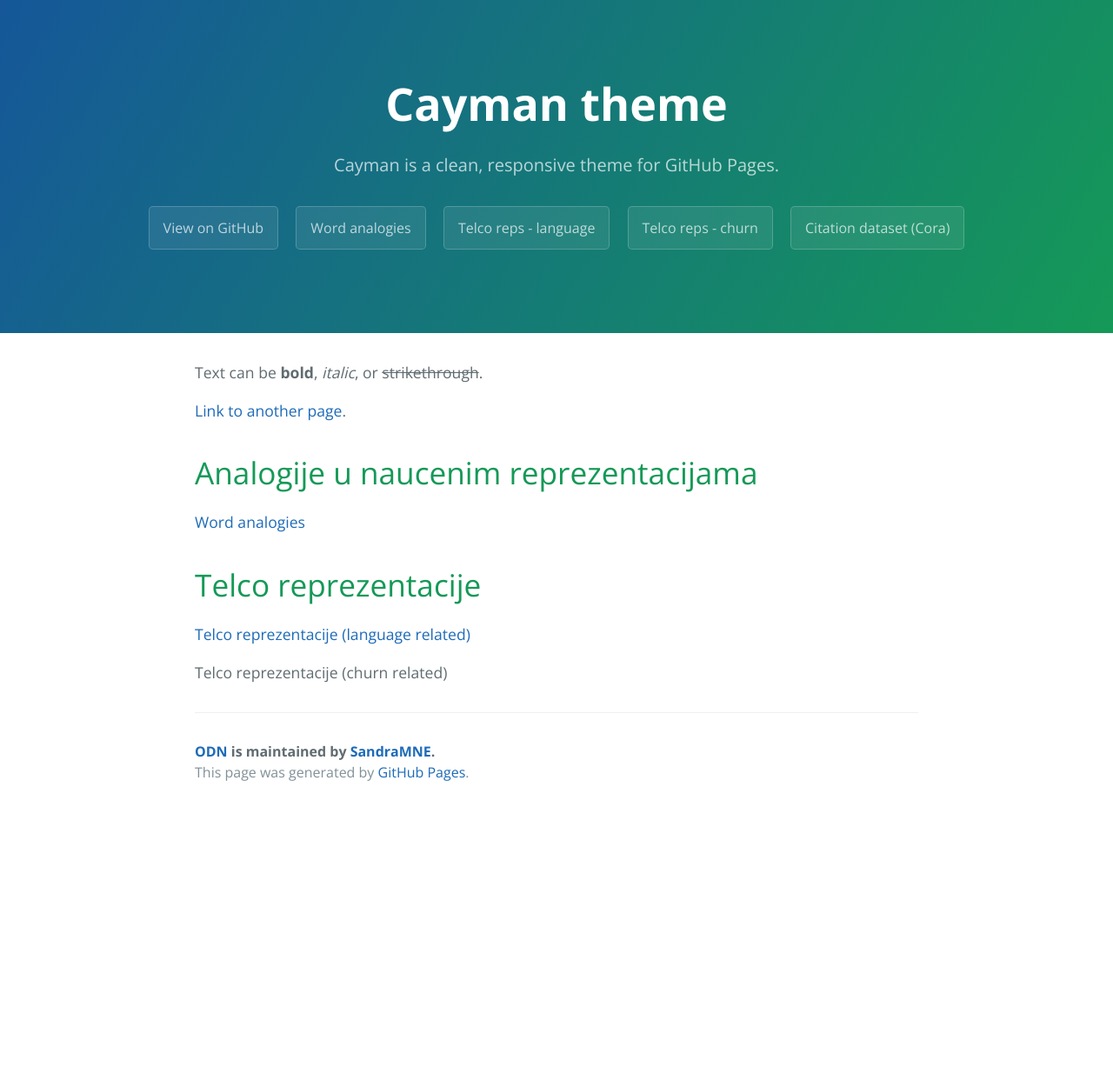
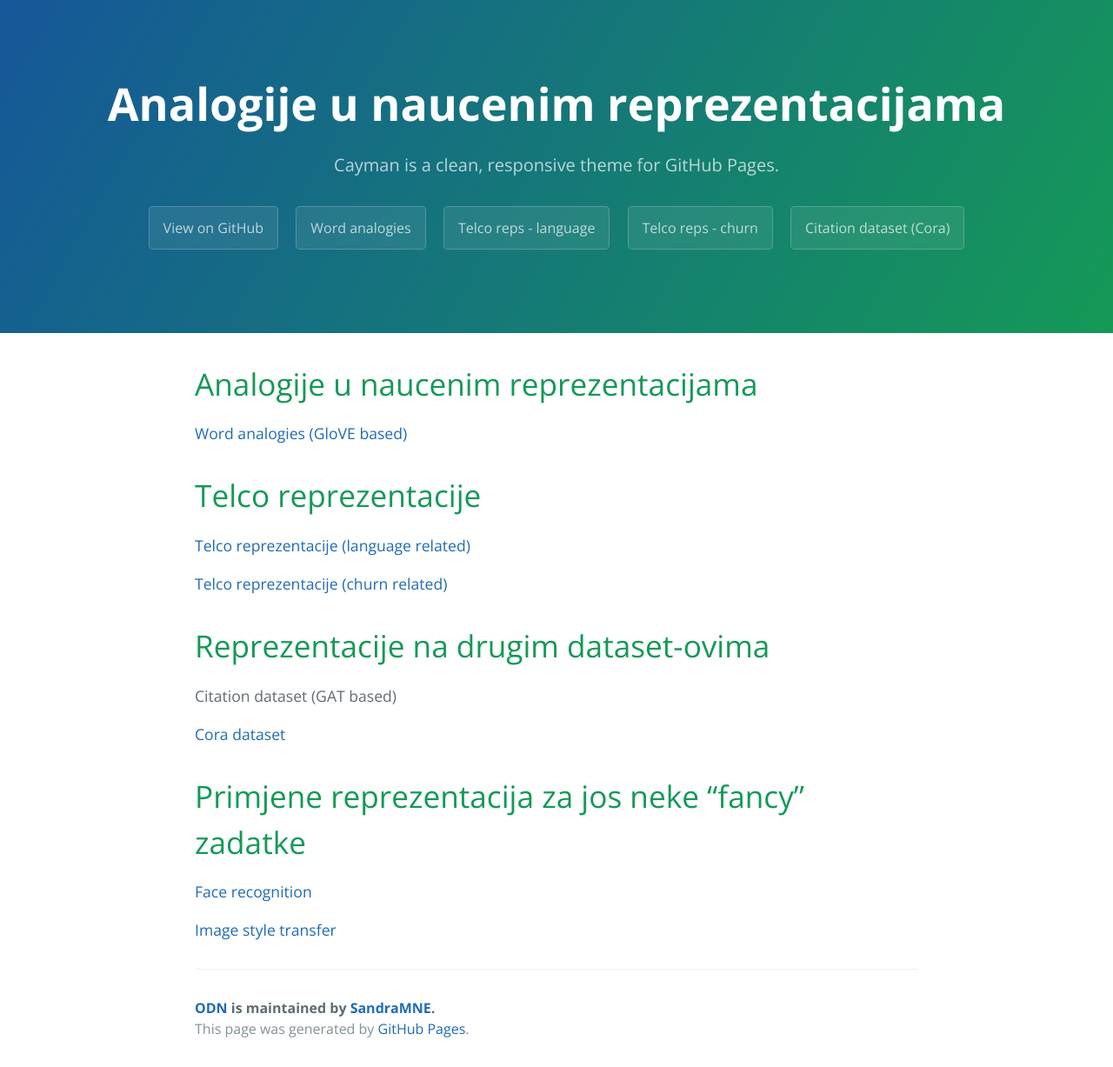
Before and after one commit to SandraMNE/ODN, a Jekyll site: the page built from index.md, in a window 1280 px wide. Shown: the whole page at 87% size. Built offline with Jekyll 4.4.1, drawn with Linux system fonts in a browser that asks for light colours; our own code applies the rules of GitHub Pages for plain Markdown files; before the commit the page ends 932 px from its top, so only the background shows below that.

Commit message:
Update index.md

```diff
--- a/index.md
+++ b/index.md
@@ -2,21 +2,27 @@
 layout: default
 ---
 
-Text can be **bold**, _italic_, or ~~strikethrough~~.
-
-[Link to another page](./another-page.html).
-
 # Analogije u naucenim reprezentacijama
 
-[Word analogies](https://lamyiowce.github.io/word2viz/)
+[Word analogies (GloVE based)](https://lamyiowce.github.io/word2viz/)
 
 # Telco reprezentacije
 
 [Telco reprezentacije (language related)](https://sandramne.github.io/TelcoReps/)
 
-Telco reprezentacije (churn related)
+[Telco reprezentacije (churn related)](https://github.com/SandraMNE/ODN/blob/master/churn-tsne-SG32-nw10-wl10.png)
 
+# Reprezentacije na drugim dataset-ovima
 
+Citation dataset (GAT based)
+
+[Cora dataset](https://github.com/SandraMNE/ODN/blob/master/Cora-dataset-GAT.jpeg)
+
+# Primjene reprezentacija za jos neke "fancy" zadatke
+
+[Face recognition](https://deepai.org/machine-learning-model/facial-recognition)
+
+[Image style transfer](https://deepai.org/machine-learning-model/fast-style-transfer)
 
 <!--
 
```
